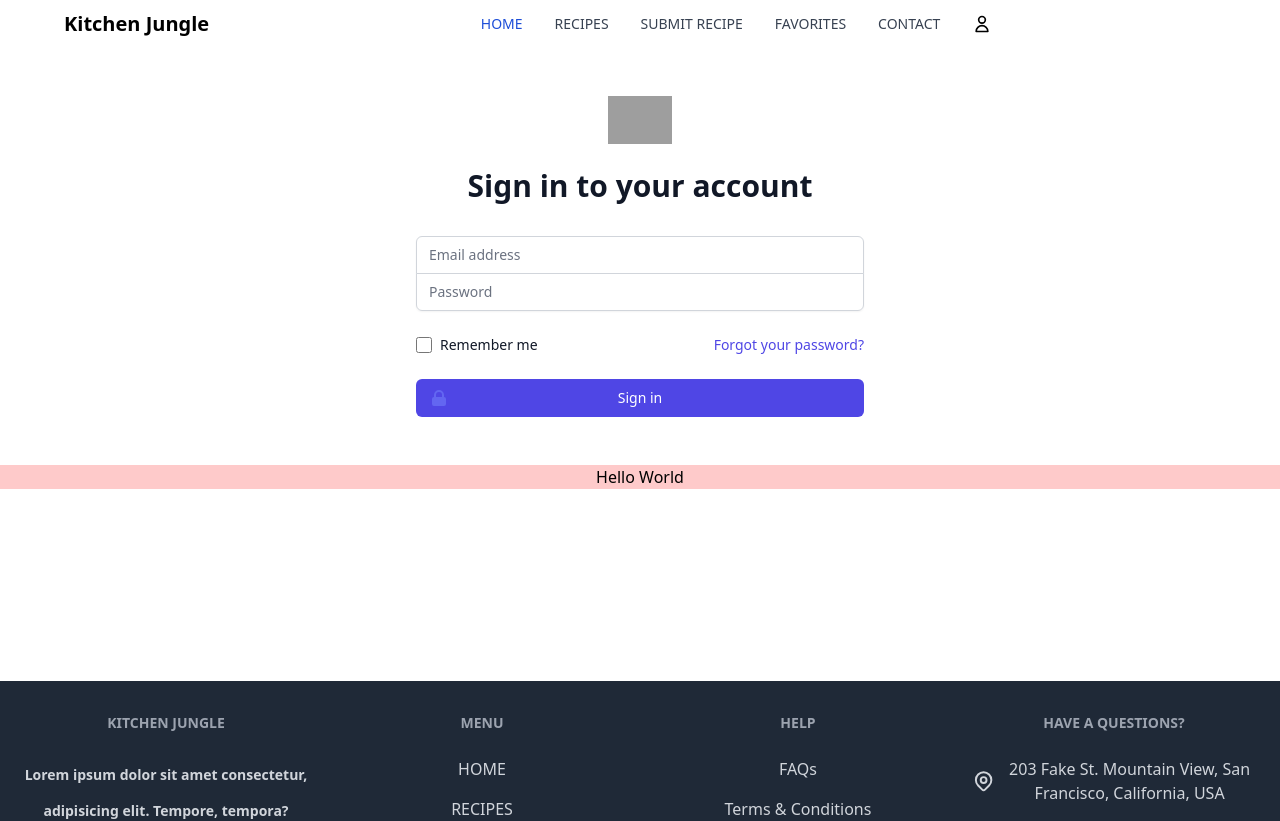
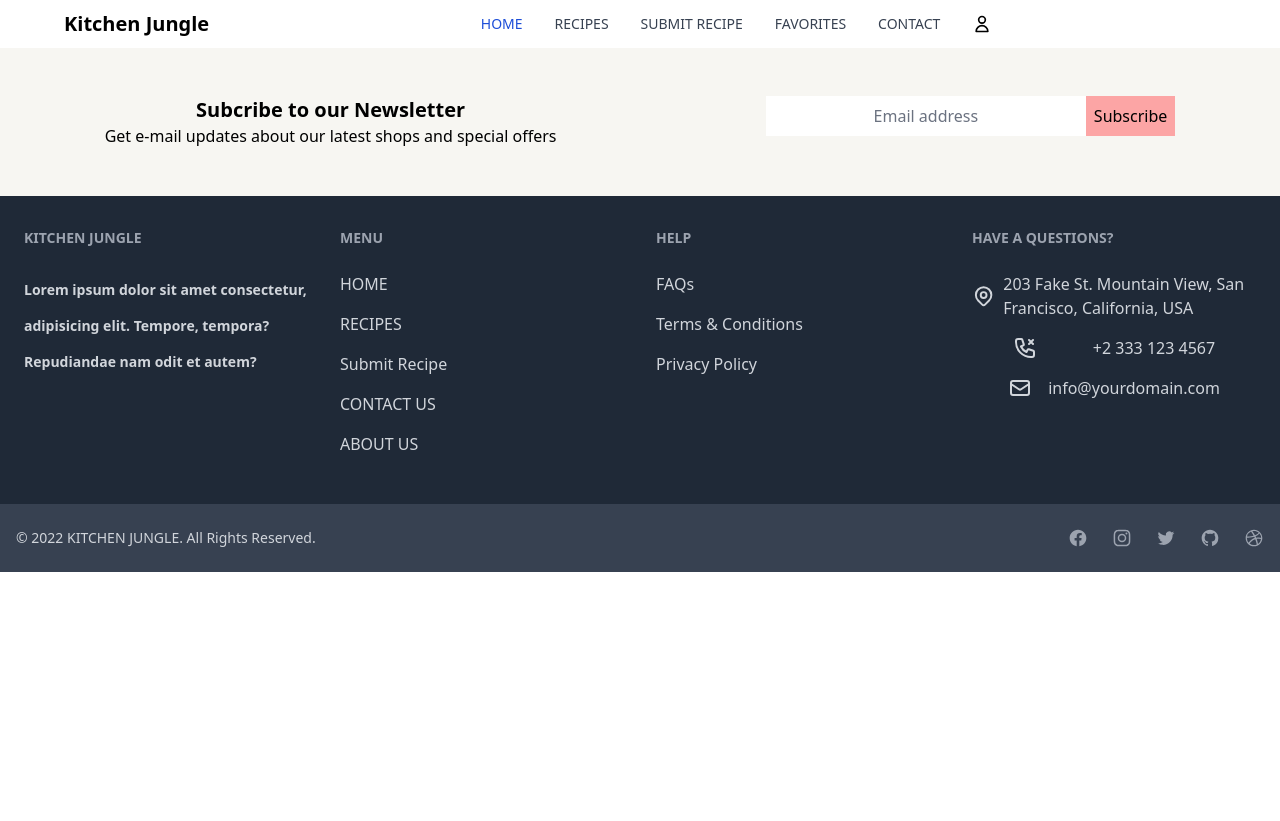
Before and after one commit to hazratamin98/kitchenjungle, a React (Create React App) app: page /Login in a window 1280 px wide. Shown: the top 821 px of the page. After the commit the page ends 800 px from the top, so only its background shows below. Built offline with nearby package versions, Linux system fonts and the light colour scheme; grey boxes are pictures that could not be loaded.

Commit message:
newsletter setup completed

```diff
--- a/package.json
+++ b/package.json
@@ -8,6 +8,7 @@
     "@testing-library/user-event": "^13.5.0",
     "react": "^17.0.2",
     "react-dom": "^17.0.2",
+    "react-router-dom": "^5.3.0",
     "react-scripts": "5.0.0",
     "web-vitals": "^2.1.4"
   },
--- a/src/App.js
+++ b/src/App.js
@@ -3,13 +3,14 @@ import Navbar from "./Components/Navbar/Navbar"
 import Footer from "./Components/Footer/Footer"
 import Hero from "./Components/Hero/Hero"
 import Login from "./Components/Login/Login"
+import NewsLetter from "./Components/NewsLetter/NewsLetter"
+// import { BrowserRouter as Router, Route, Switch } from "react-router-dom"
 
 function App() {
   return (
-    <div className="App">
+    <div>
       <Navbar />
-      <Login />
-      <Hero />
+      <NewsLetter />
       <Footer />
     </div>
   )
--- a/src/Components/Footer/Footer.js
+++ b/src/Components/Footer/Footer.js
@@ -2,7 +2,7 @@ import React from "react"
 
 const index = () => {
   return (
-    <footer className="bg-gray-800 mt-48 ">
+    <footer className="bg-gray-800  ">
       <div className="grid grid-cols-2 gap-8 py-8 px-6 md:grid-cols-4">
         <div>
           <h2 className="mb-6 text-sm font-semibold text-gray-400 uppercase">
--- a/src/Components/Navbar/Navbar.js
+++ b/src/Components/Navbar/Navbar.js
@@ -6,7 +6,11 @@ const Navbar = () => {
       <nav className="bg-white border-gray-200 px-2 sm:px-4 py-2.5 ">
         <div className="container flex flex-wrap justify-between items-center mx-auto">
           <a href="#" class="flex items-center">
-            {/* <img src="/docs/images/logo.svg" class="mr-3 h-6 sm:h-10" alt="Flowbite Logo"> */}
+            {/* <img
+              src="/docs/images/logo.svg"
+              class="mr-3 h-6 sm:h-10"
+              alt="Flowbite Logo"
+            /> */}
             <span className="self-center text-xl ml-12 font-semibold whitespace-nowrap ">
               Kitchen Jungle
             </span>
--- /dev/null
+++ b/src/Components/NewsLetter/NewsLetter.js
@@ -0,0 +1,25 @@
+import React from "react"
+
+const NewsLetter = () => {
+  return (
+    <div className="bg-[#F7F6F2] flex md:flex-row sm:flex-col md:text-center sm:text-center   py-12 justify-center justify-around ">
+      <div>
+        <h1 className="font-semibold text-xl">Subcribe to our Newsletter</h1>
+        <p>Get e-mail updates about our latest shops and special offers</p>
+      </div>
+      <div className="">
+        <input
+          id="email-address"
+          name="email"
+          type="emaial"
+          autocomplete="email"
+          class=" text-center w-80  placeholder-gray-500 py-2  text-gray-900  "
+          placeholder="Email address"
+        />
+        <button className="bg-red-300 text-center py-2 px-2">Subscribe</button>
+      </div>
+    </div>
+  )
+}
+
+export default NewsLetter
--- a/tailwind.config.js
+++ b/tailwind.config.js
@@ -1,6 +1,22 @@
 module.exports = {
   content: ["./src/**/*.{js,jsx,ts,tsx}"],
   theme: {
+    screens: {
+      sm: "390px",
+      // => @media (min-width: 640px) { ... }
+
+      md: "768px",
+      // => @media (min-width: 768px) { ... }
+
+      lg: "1024px",
+      // => @media (min-width: 1024px) { ... }
+
+      xl: "1280px",
+      // => @media (min-width: 1280px) { ... }
+
+      "2xl": "1536px",
+      // => @media (min-width: 1536px) { ... }
+    },
     extend: {},
   },
   plugins: [],
```
Also changed, not shown: src/Components/NewsLetter/index.js (added), 1 other file (tests, documents, lock files or other folders).
